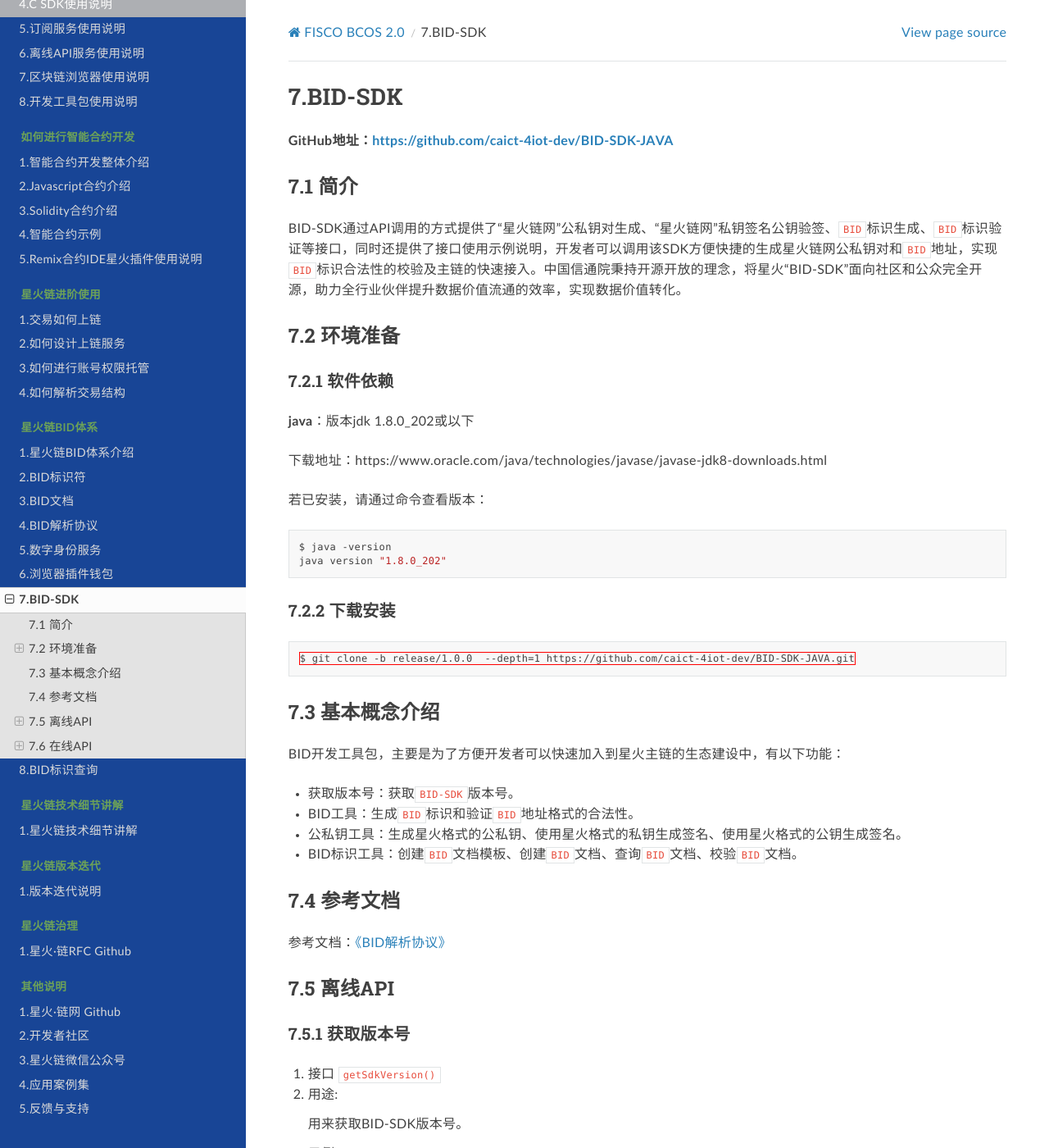
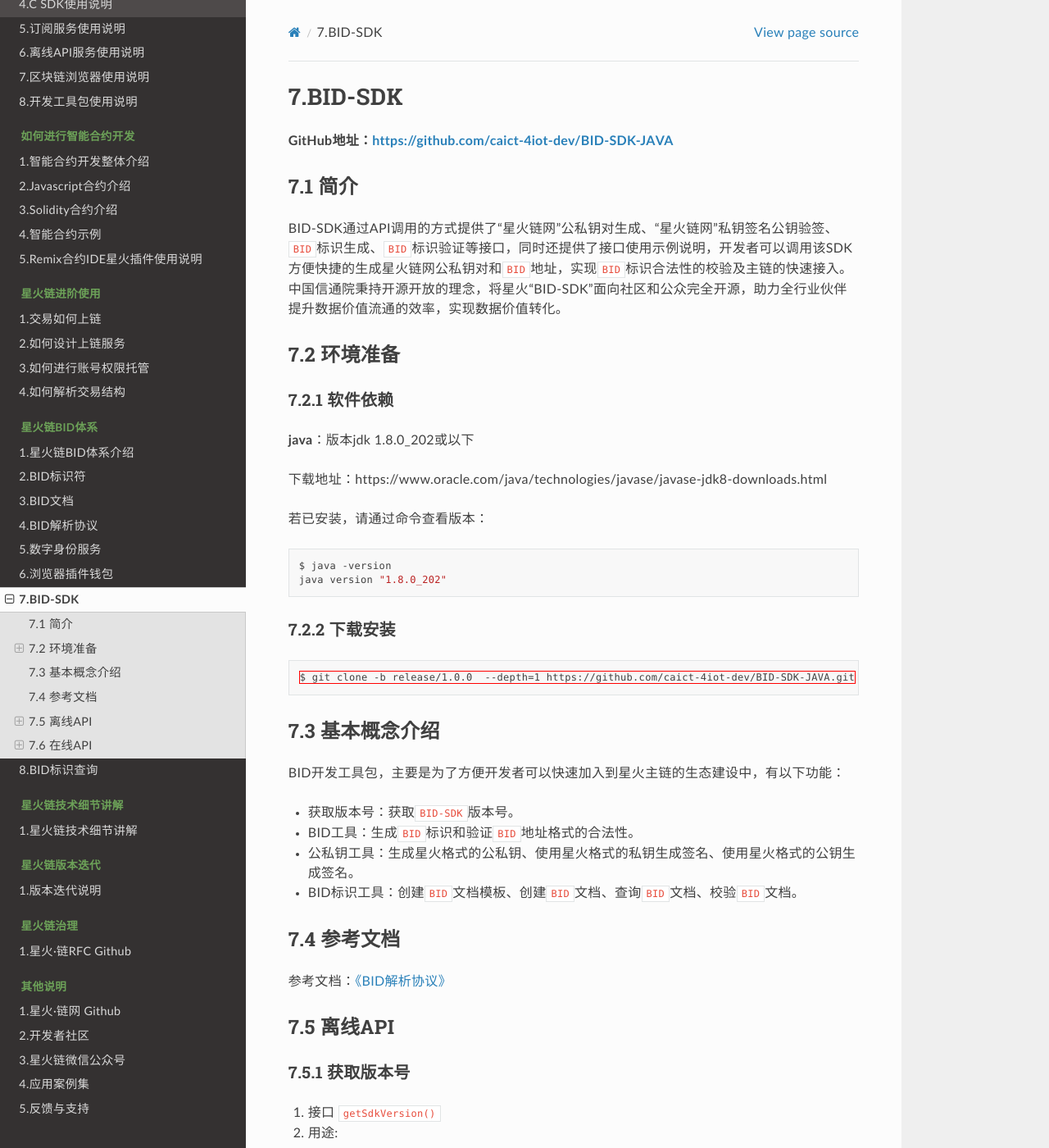
Before and after one commit to caict-4iot-dev/bif-doc, a Sphinx documentation site: the page built from docs/source/bid/BID-SDK.md, in a window 1280 px wide and 1400 px high. Shown: the whole window at 82% size. Built offline with Sphinx 7.4.7 and the Read the Docs theme 2.0.0, drawn with Linux system fonts in a browser that asks for light colours.

Commit message:
Update custom.css

```diff
--- a/docs/source/_static/custom.css
+++ b/docs/source/_static/custom.css
@@ -45,47 +45,6 @@
 
 
 /* Side navigation bar */
-
-.wy-side-nav-search {
-    background-color: #184596;
-}
-
-.wy-side-nav-search a.icon-home {
-    background-repeat: no-repeat;
-    background-size: Auto 20px;
-    background-position: center top;
-    height: 20px;
-    width: 100%
-}
-
-ul.wy-breadcrumbs a.icon.icon-home::after {
-    content: " FISCO BCOS 2.0";
-}
-
-.wy-side-nav-search img {
-    display: block;
-    margin: auto auto .809em auto;
-    padding: 5px;
-    border-radius: unset
-}
-
-.wy-side-nav-search input[type=text] {
-    border-radius: 5px
-}
-
-.wy-menu-vertical a:hover {
-    background-color: #ADAFB3;
-    color: #FFF
-}
-
-.wy-nav-content {
-    background-color: #fff;
-    max-width: 1200px !important;
-}
-
-.wy-nav-side {
-    background-color: #184596;
-}
 
 
 /* Navigation headers */
```
